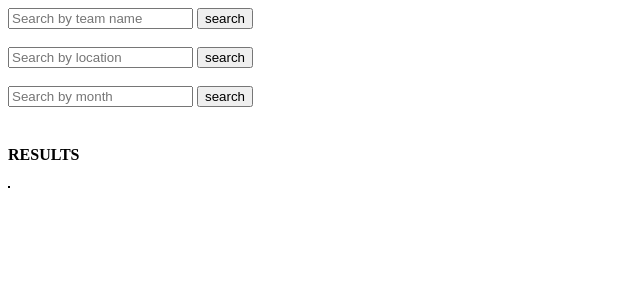
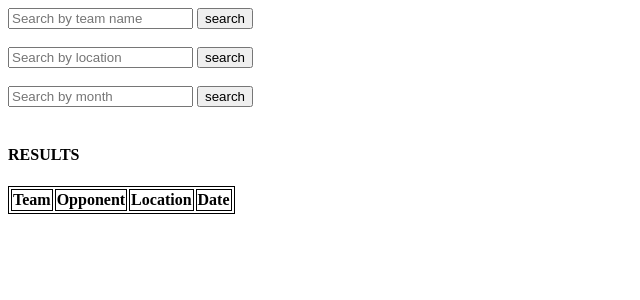
Before and after one commit to cfranchi/4633-Web-App, a PHP site: page /home/home.php in a window 1280 px wide. Shown: the top 300 px of the page, without its empty margins (0-640 px from the left). Run offline with PHP 8.4, Linux system fonts and the light colour scheme; lists and menus that the app fills with data are empty.

Commit message:
Add files via upload

```diff
--- a/home/home.php
+++ b/home/home.php
@@ -21,6 +21,13 @@ table, th, td {
     </div>
     <h4>RESULTS</h4>
     <div id="search_results_div">
-        <table id="table"></table>
+        <table id="table">
+            <tr>
+                <th>Team</th>
+                <th>Opponent</th>
+                <th>Location</th>
+                <th>Date</th>
+            </tr>
+        </table>
     </div>
 </div>
```
